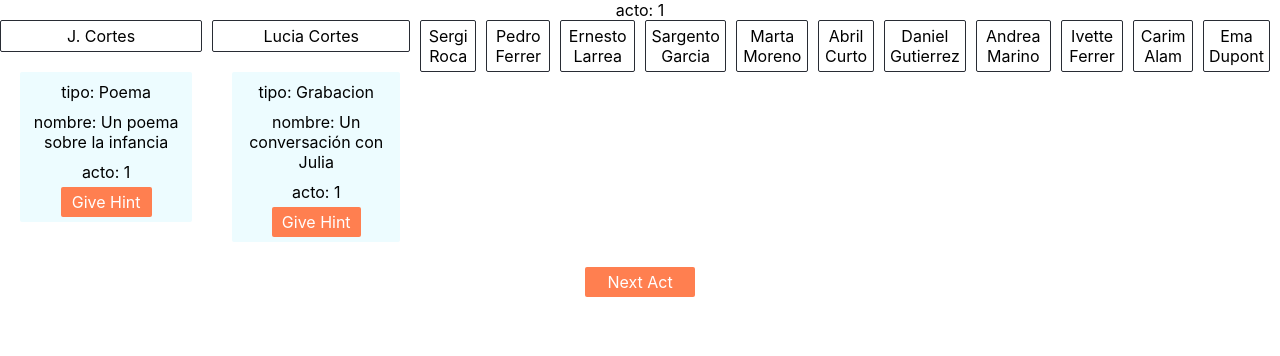
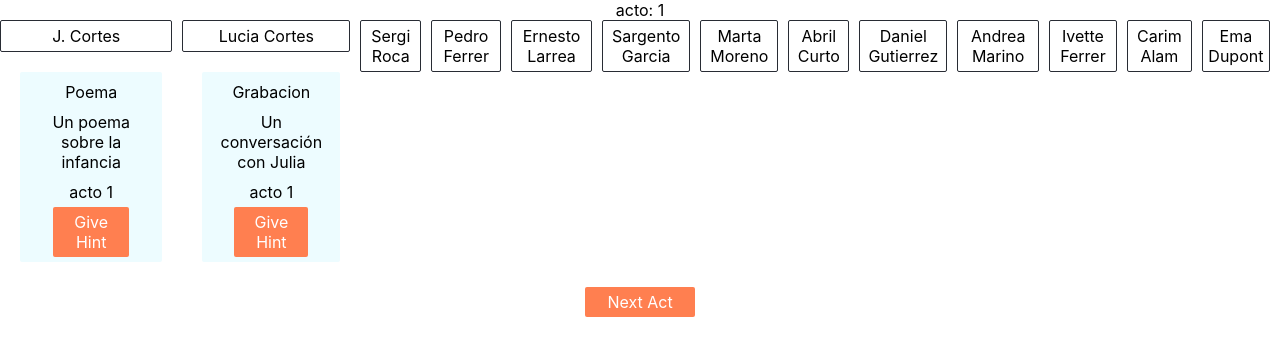
Before and after one commit to Diana0604/tfm-adri, a React (Create React App) app: page / in a window 1280 px wide. Shown: the top 356 px of the page. Built offline with nearby package versions, Linux system fonts and the light colour scheme.

Commit message:
hint compartida

```diff
--- a/@types.ts
+++ b/@types.ts
@@ -13,5 +13,5 @@ type Hint = {
   type: HintType,
   name: string,
   hintDependency?: string,
-  duplicated?: string,
+  duplicated?: CharacterName,
 }
--- a/src/components/HintComponent.tsx
+++ b/src/components/HintComponent.tsx
@@ -4,23 +4,32 @@ import { HintContext } from "../contexts/HintContextProvider";
 const HintComponent = () => {
   const { currentHint, nextHint, actIndex } = useContext(HintContext);
   return (
-    <div className={`soft-background margin-20 ${currentHint ? "padding-5" : undefined}`}>
+    <div
+      className={`soft-background margin-20 ${
+        currentHint ? "padding-5" : undefined
+      }`}
+    >
       {currentHint ? (
-        <div className="padding-5">tipo: {currentHint.type}</div>
+        <>
+          <div className="padding-5">{currentHint.type}</div>
+
+          <div className="padding-5">{currentHint.name}</div>
+
+          <div className="padding-5">acto {actIndex}</div>
+
+          {currentHint.duplicated ? (
+            <div className="padding-5">
+              compartida con {currentHint.duplicated}
+            </div>
+          ) : undefined}
+
+          <div className="container">
+            <button className="button" onClick={nextHint}>
+              Give Hint
+            </button>
+          </div>
+        </>
       ) : undefined}
-      {currentHint ? (
-        <div className="padding-5">nombre: {currentHint.name}</div>
-      ) : undefined}
-      {currentHint ? (
-        <div className="padding-5">acto: {actIndex}</div>
-      ) : undefined}
-      <div className="container">
-        {currentHint ? (
-          <div className="button" onClick={nextHint}>
-            Give Hint
-          </div>
-        ) : undefined}
-      </div>
     </div>
   );
 };
```
